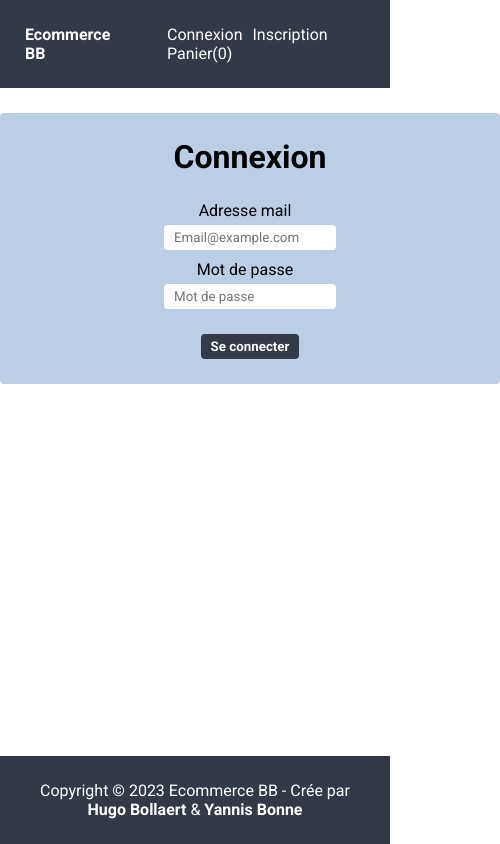
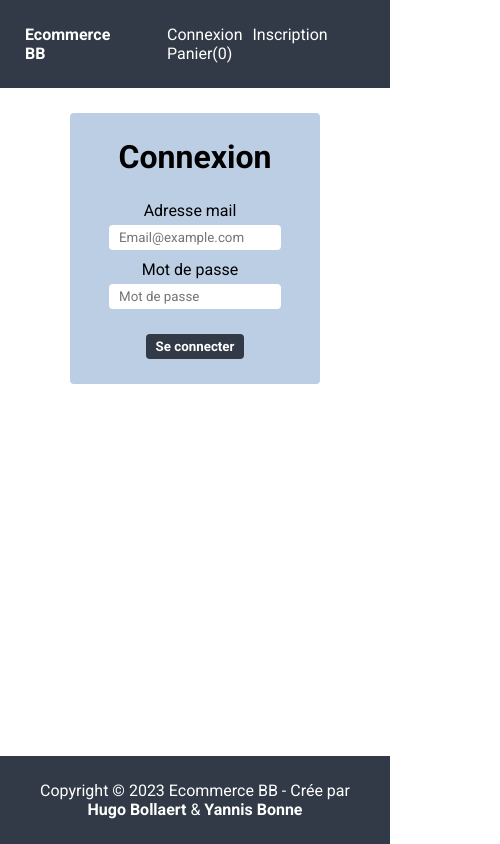
Before and after one commit to devHugoB/ecommerce-bb, a React (Create React App) app in the folder front/: page /connexion in a window 390 px wide. Shown: the whole page, 500 px wide, since content can reach past the window. Built offline with nearby package versions, Linux system fonts and the light colour scheme.

Commit message:
style(fix): correction bug page connexion

```diff
--- a/front/src/index.css
+++ b/front/src/index.css
@@ -109,11 +109,7 @@ button{
     padding: 0 10px;
 }
 
-@media only screen and (max-width: 500px) {
-    .login{
-        width: 250px;
-    }
-}
+
 
 .login{
     text-align: center;
@@ -121,6 +117,12 @@ button{
     border-radius: 0.25rem;
     width: 500px;
     margin: 0 auto;
+}
+
+@media only screen and (max-width: 500px) {
+    .login{
+        width: 250px;
+    }
 }
 
 .login h1{
```
